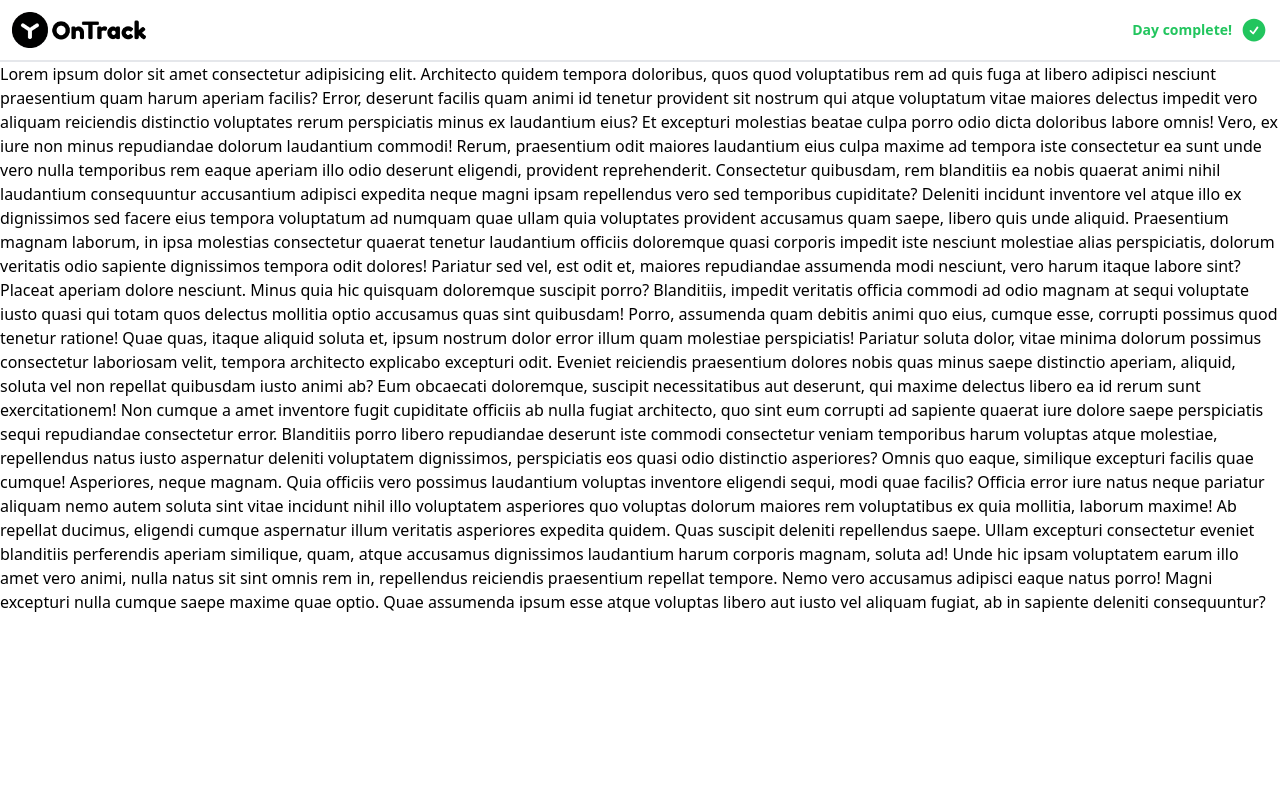
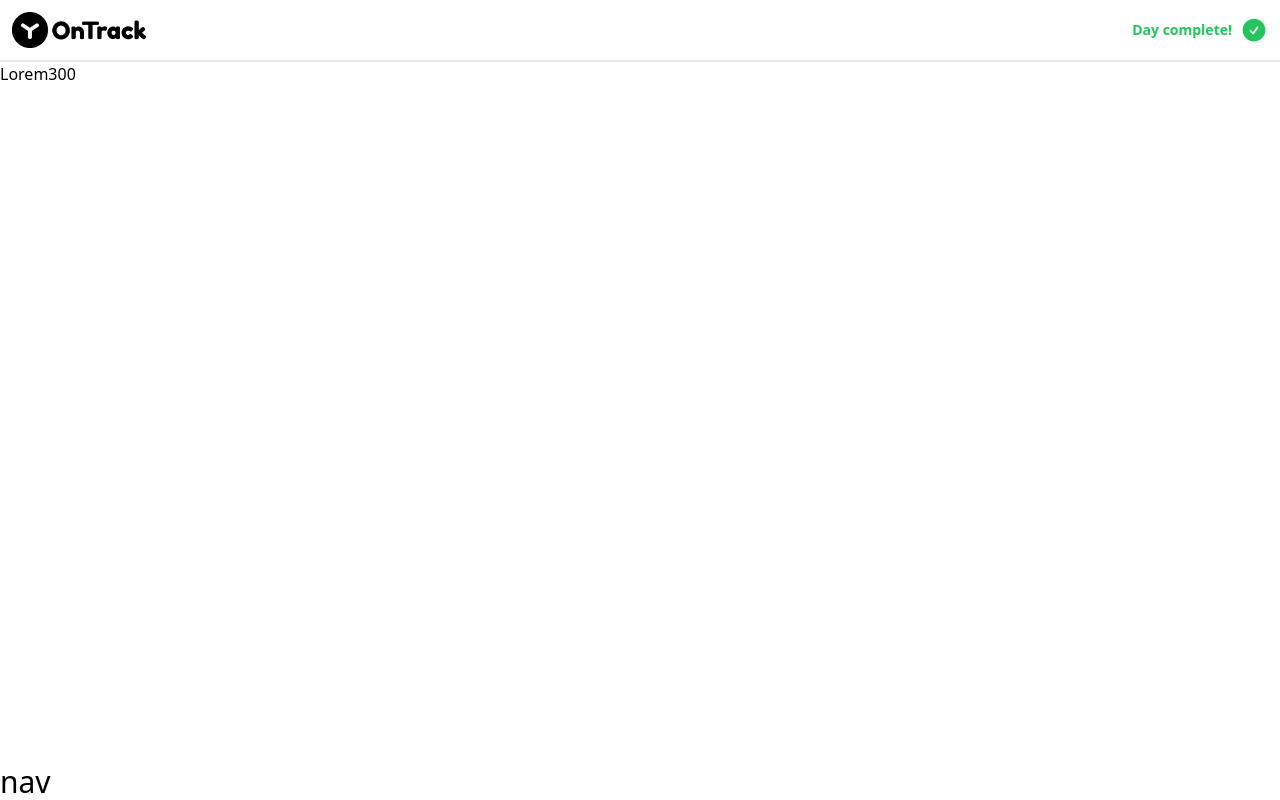
Before and after one commit to vartikus1337/learn-vue, a Vue app in the folder ontrackType/: page / in a window 1280 px wide. Built offline with nearby package versions, Linux system fonts and the light colour scheme.

Commit message:
sticky footer

```diff
--- a/ontrackType/index.html
+++ b/ontrackType/index.html
@@ -4,10 +4,10 @@
     <meta charset="UTF-8">
     <link rel="icon" href="/favicon.ico">
     <meta name="viewport" content="width=device-width, initial-scale=1.0">
-    <title>Vite App</title>
+    <title>Ontrack</title>
   </head>
   <body>
-    <div id="app"></div>
+    <div id="app" class="flex min-h-full flex-col"></div>
     <script type="module" src="/src/main.ts"></script>
   </body>
 </html>
--- a/ontrackType/src/App.vue
+++ b/ontrackType/src/App.vue
@@ -18,48 +18,6 @@ import { CheckCircleIcon } from '@heroicons/vue/24/solid'
       </div>
     </a>
   </header>
-  <main>
-    Lorem ipsum dolor sit amet consectetur adipisicing elit. Architecto quidem tempora doloribus,
-    quos quod voluptatibus rem ad quis fuga at libero adipisci nesciunt praesentium quam harum
-    aperiam facilis? Error, deserunt facilis quam animi id tenetur provident sit nostrum qui atque
-    voluptatum vitae maiores delectus impedit vero aliquam reiciendis distinctio voluptates rerum
-    perspiciatis minus ex laudantium eius? Et excepturi molestias beatae culpa porro odio dicta
-    doloribus labore omnis! Vero, ex iure non minus repudiandae dolorum laudantium commodi! Rerum,
-    praesentium odit maiores laudantium eius culpa maxime ad tempora iste consectetur ea sunt unde
-    vero nulla temporibus rem eaque aperiam illo odio deserunt eligendi, provident reprehenderit.
-    Consectetur quibusdam, rem blanditiis ea nobis quaerat animi nihil laudantium consequuntur
-    accusantium adipisci expedita neque magni ipsam repellendus vero sed temporibus cupiditate?
-    Deleniti incidunt inventore vel atque illo ex dignissimos sed facere eius tempora voluptatum ad
-    numquam quae ullam quia voluptates provident accusamus quam saepe, libero quis unde aliquid.
-    Praesentium magnam laborum, in ipsa molestias consectetur quaerat tenetur laudantium officiis
-    doloremque quasi corporis impedit iste nesciunt molestiae alias perspiciatis, dolorum veritatis
-    odio sapiente dignissimos tempora odit dolores! Pariatur sed vel, est odit et, maiores
-    repudiandae assumenda modi nesciunt, vero harum itaque labore sint? Placeat aperiam dolore
-    nesciunt. Minus quia hic quisquam doloremque suscipit porro? Blanditiis, impedit veritatis
-    officia commodi ad odio magnam at sequi voluptate iusto quasi qui totam quos delectus mollitia
-    optio accusamus quas sint quibusdam! Porro, assumenda quam debitis animi quo eius, cumque esse,
-    corrupti possimus quod tenetur ratione! Quae quas, itaque aliquid soluta et, ipsum nostrum dolor
-    error illum quam molestiae perspiciatis! Pariatur soluta dolor, vitae minima dolorum possimus
-    consectetur laboriosam velit, tempora architecto explicabo excepturi odit. Eveniet reiciendis
-    praesentium dolores nobis quas minus saepe distinctio aperiam, aliquid, soluta vel non repellat
-    quibusdam iusto animi ab? Eum obcaecati doloremque, suscipit necessitatibus aut deserunt, qui
-    maxime delectus libero ea id rerum sunt exercitationem! Non cumque a amet inventore fugit
-    cupiditate officiis ab nulla fugiat architecto, quo sint eum corrupti ad sapiente quaerat iure
-    dolore saepe perspiciatis sequi repudiandae consectetur error. Blanditiis porro libero
-    repudiandae deserunt iste commodi consectetur veniam temporibus harum voluptas atque molestiae,
-    repellendus natus iusto aspernatur deleniti voluptatem dignissimos, perspiciatis eos quasi odio
-    distinctio asperiores? Omnis quo eaque, similique excepturi facilis quae cumque! Asperiores,
-    neque magnam. Quia officiis vero possimus laudantium voluptas inventore eligendi sequi, modi
-    quae facilis? Officia error iure natus neque pariatur aliquam nemo autem soluta sint vitae
-    incidunt nihil illo voluptatem asperiores quo voluptas dolorum maiores rem voluptatibus ex quia
-    mollitia, laborum maxime! Ab repellat ducimus, eligendi cumque aspernatur illum veritatis
-    asperiores expedita quidem. Quas suscipit deleniti repellendus saepe. Ullam excepturi
-    consectetur eveniet blanditiis perferendis aperiam similique, quam, atque accusamus dignissimos
-    laudantium harum corporis magnam, soluta ad! Unde hic ipsam voluptatem earum illo amet vero
-    animi, nulla natus sit sint omnis rem in, repellendus reiciendis praesentium repellat tempore.
-    Nemo vero accusamus adipisci eaque natus porro! Magni excepturi nulla cumque saepe maxime quae
-    optio. Quae assumenda ipsum esse atque voluptas libero aut iusto vel aliquam fugiat, ab in
-    sapiente deleniti consequuntur?
-  </main>
-  <nav></nav>
+  <main>Lorem300</main>
+  <nav class="fixed bottom-0 z-20 bg-white text-3xl">nav</nav>
 </template>
```
